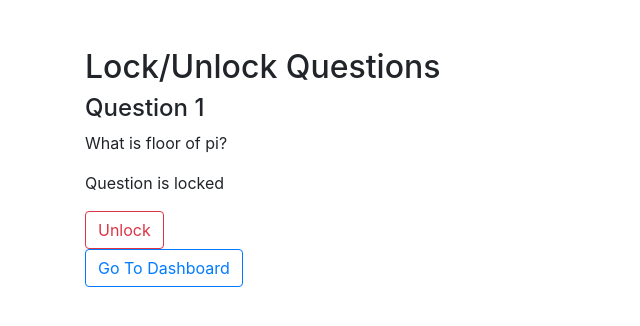
After one commit to Hit2737/Quiz_App, a Flask app: page /quiz/lock_unlock_ques/7 in a window 1280 px wide. The commit adds this page. Shown: the top 326 px of the page, without its empty margins (0-640 px from the left). Run offline with Flask 3, Linux system fonts and the light colour scheme; data comes from the database, SQL or seed files in the repository; some libraries are stand-ins or nearby versions.

Commit message:
Successfully added automated lock_unlock feature for quiz questions along with manual lock-unlock. I guess it's done now!

```diff
--- a/quiz_app/quiz.py
+++ b/quiz_app/quiz.py
@@ -52,7 +52,10 @@ def add_questions(quiz_id):
         for i in range(len(questions)):
             question = questions[i]
             option_list = options[i].split(',')
-            correct_option_list = correct_options[i].split(',')
+            if(correct_options == []):
+                correct_option_list = []
+            else:
+                correct_option_list = correct_options[i].split(',')
             hour = hours[i]
             minute = minutes[i]
             second = seconds[i]
@@ -110,7 +113,8 @@ def submit_response(quiz_id, question_id):
             (user_id, quiz_id, question_id, selected_options_json)
         )
         db.commit()
-
+    if 'submit_next' in request.form:
+        question_id = int(question_id) + 1
     question_id = int(question_id) + 1
     session['current_question'] = question_id
     session['quiz_id'] = quiz_id
@@ -210,4 +214,19 @@ def start_quiz(quiz_id):
     db = get_db()
     db.execute('UPDATE Quizzes SET start_time = DATETIME("now","localtime") WHERE quiz_id = ?', (quiz_id,))
     db.commit()
-    return redirect(url_for('interface.dashboard'))
+    return redirect(url_for('quiz.lock_unlock_ques', quiz_id=quiz_id))
+
+@bp.route('/quiz/lock_unlock_ques/<int:quiz_id>', methods=['GET','POST'])
+def lock_unlock_ques(quiz_id):
+    db = get_db()
+    questions = db.execute('SELECT * FROM Questions WHERE quiz_id = ?', (quiz_id,)).fetchall()
+    if request.method == 'POST':
+        question_id = request.form['question_id']
+        lock_unlock = db.execute('SELECT * FROM Questions WHERE quiz_id = ? AND question_id = ?', (quiz_id, question_id)).fetchone()['lock']
+        lock_unlock = not lock_unlock
+        print("Lock/Unlock:", lock_unlock)
+        if 'lock_unlock' in request.form:
+            db.execute('UPDATE Questions SET lock = ? WHERE quiz_id = ? AND question_id = ?', (lock_unlock ,quiz_id, question_id))
+            db.commit()
+        return redirect(url_for('quiz.lock_unlock_ques', quiz_id=quiz_id))
+    return render_template('lock_unlock_ques.html', questions=questions, quiz_id=quiz_id)
--- a/quiz_app/tempCodeRunnerFile.py
+++ /dev/null
@@ -1,2 +0,0 @@
-
-    # questions['correct_options'] = (questions['correct_options'])
--- /dev/null
+++ b/templates/lock_unlock_ques.html
@@ -0,0 +1,31 @@
+{% extends 'base.html' %}
+
+    {% block title %}Lock/Unlock Questions{% endblock %}
+
+    {% block content %}
+    <div class="container mt-5">
+        <h2>Lock/Unlock Questions</h2>
+        <div class="all-questions">
+            {% for question in questions %}
+            <div class="question">
+                <h4>Question {{ question['question_id'] }}</h4>
+                <p>{{ question['question_text'] }}</p>
+                <form action="{{ url_for('quiz.lock_unlock_ques', quiz_id=quiz_id) }}" method="POST">
+                    <input type="hidden" name="question_id" value="{{ question['question_id'] }}">
+                    <input type="hidden" name="lock" value="{{ question['lock'] }}">
+                    {% if question['lock'] %}
+                        <p>Question is locked</p>
+                    {% else %}
+                        <p>Question is unlocked</p>
+                    {% endif %}
+                    <button type="submit" name="lock_unlock" class="btn btn-outline-danger">{{ 'Unlock' if question['lock'] else 'Lock' }}</button>
+                </form>
+
+            </div>
+            {% endfor %}
+            <a href="{{ url_for('interface.dashboard') }}" class="btn btn-outline-primary">Go To Dashboard</a>
+
+        </div>
+
+    </div>
+    {% endblock %}
```
Also changed, not shown: quiz_app/interface.py (+14 -5 lines), templates/ques_locked.html (added, +11 -0 lines), templates/student_interface.html (+35 -6 lines).
